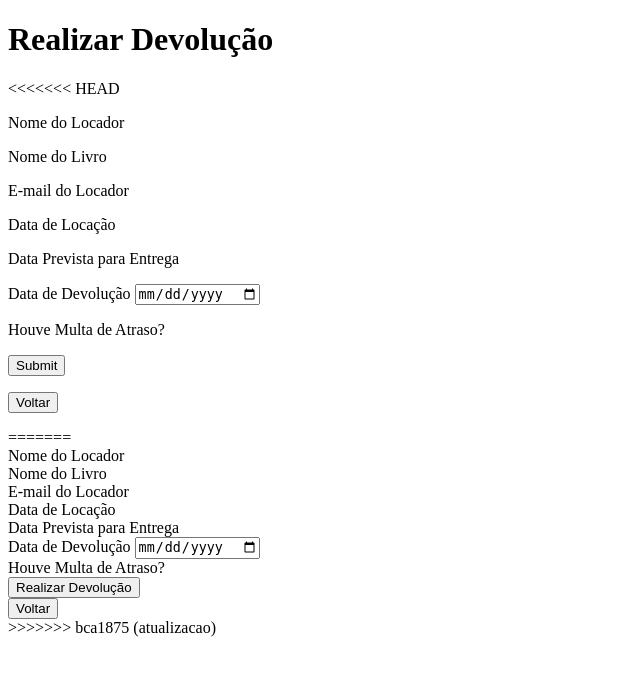
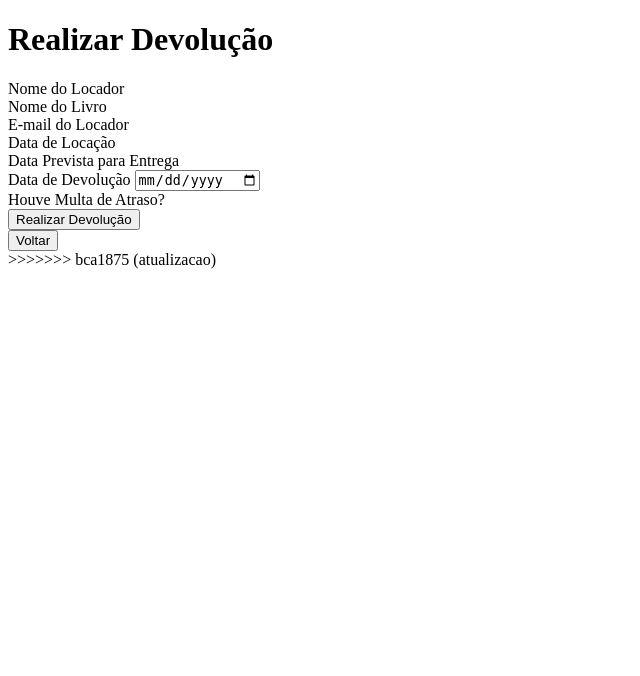
Before and after one commit to HellmSouza/biblioteca2, a PHP site: page /realizar_devolucao.php in a window 1280 px wide. Shown: the top 676 px of the page, without its empty margins (0-640 px from the left). Run offline with PHP 8.4, Linux system fonts and the light colour scheme.

Commit message:
Update realizar_devolucao.php

```diff
--- a/realizar_devolucao.php
+++ b/realizar_devolucao.php
@@ -19,37 +19,6 @@
 <body>
 <h1>Realizar Devolução</h1>
     <form action="envioEmail.php" method="POST">
-
-<<<<<<< HEAD
-    <p>
-        <label>Nome do Locador</label> <!--puxar do banco -->
-    </p>
-    <p>
-        <label>Nome do Livro</label> <!--puxar do banco -->
-    </p>
-    <p>
-        <label>E-mail do Locador</label> <!--puxar do banco -->
-    </p>
-    <p>
-        <label>Data de Locação</label> <!--puxar do banco -->
-    </p>
-    <p>
-        <label>Data Prevista para Entrega</label> <!--puxar do banco -->
-    </p>
-    <p>
-        <label>Data de Devolução</label>
-        <input type="date" name="data">
-    </p>
-    <p>
-        <label>Houve Multa de Atraso?</label> <!--informar se houve dado $diferencaData-->
-    </p>
-    <p>
-        <input type="submit" name="enviar" placeholder="Devolver">
-    </p>
-    <p>
-        <button type="submit">Voltar</button>
-    </p>
-=======
     <div>
         <label>Nome do Locador</label> <!--puxar do banco -->
     </div>
```
